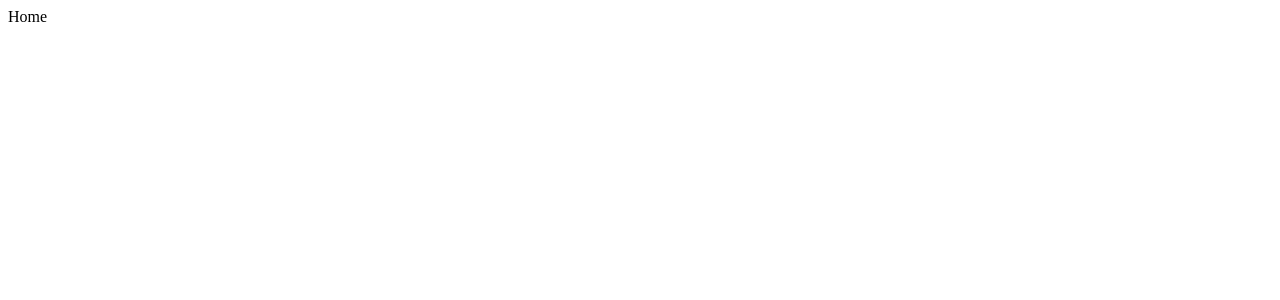
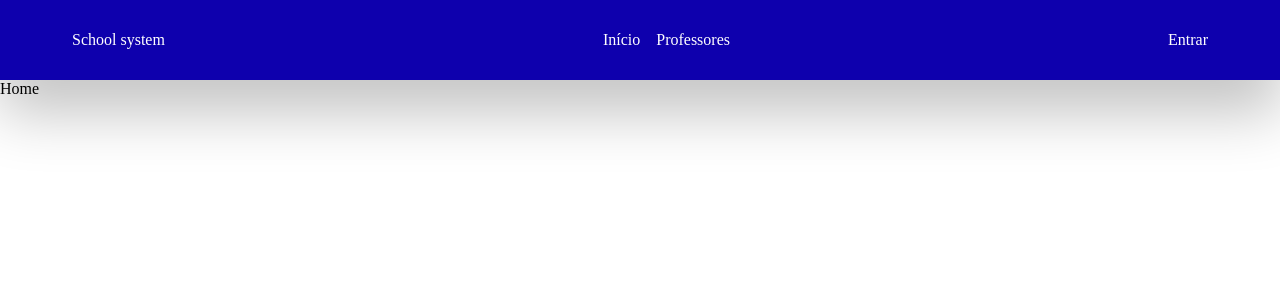
Before and after one commit to Doug-Vitor/school-system-web, a React (Vite) app: page / in a window 1280 px wide. Shown: the top 300 px of the page. Built offline with nearby package versions, Linux system fonts and the light colour scheme.

Commit message:
Navbar layout

```diff
--- a/src/App.tsx
+++ b/src/App.tsx
@@ -1,3 +1,8 @@
+import Navbar from './components/Navbar';
 import Routes from './routes';
 
-export default () => <Routes />
+export default () =>
+    <>
+        <Navbar />
+        <Routes />
+    </>;
--- /dev/null
+++ b/src/components/Navbar/Items/Authentication.tsx
@@ -0,0 +1,6 @@
+export default () =>
+    <ul>
+        <a href="#">
+            Entrar
+        </a>
+    </ul>
--- /dev/null
+++ b/src/components/Navbar/Items/Brand.scss
@@ -0,0 +1,3 @@
+nav .navbar-brand {
+    text-align: center;
+}
--- /dev/null
+++ b/src/components/Navbar/Items/Brand.tsx
@@ -0,0 +1,5 @@
+import './Brand.scss'
+export default () =>
+    <a href="/" className="navbar-brand">
+        School system
+    </a>;
--- /dev/null
+++ b/src/components/Navbar/Items/Main.tsx
@@ -0,0 +1,9 @@
+export default () =>
+    <ul>
+        <a href="#">
+            Início
+        </a>
+        <a href="#">
+            Professores
+        </a>
+    </ul>;
--- /dev/null
+++ b/src/components/Navbar/index.scss
@@ -0,0 +1,36 @@
+nav {
+    background-color: var(--primary-color);
+    color: var(--text-color);
+
+    display: flex;
+    align-items: center;
+    justify-content: space-between;
+
+    height: 10vh;
+    padding: 0 8vh;
+
+    box-shadow: 0 30px 60px 2px var(--shadow-color);
+
+    a, ul a {
+        margin: 1vh;
+        color: var(--text-color);
+        text-decoration: none;
+        transition: all .3s ease-in-out;
+
+        &:hover {
+            transform: scale(1.1);
+            text-decoration: underline;
+        }
+    }
+}
+
+@media (max-width: 600px) {
+    nav {
+        flex-direction: column;
+        height: fit-content;
+
+        a, ul {
+            padding: 1vh;
+        }
+    }
+}
--- /dev/null
+++ b/src/components/Navbar/index.tsx
@@ -0,0 +1,11 @@
+import Brand from './Items/Brand';
+import MainItems from './Items/Main';
+import AuthenticationItems from './Items/Authentication';
+
+import './index.scss'
+export default () =>
+    <nav>
+        <Brand />
+        <MainItems />
+        <AuthenticationItems />
+    </nav>;
--- /dev/null
+++ b/src/globals.scss
@@ -0,0 +1,21 @@
+$primary: #0e00ad;
+$text-color: #fff;
+$shadow-color: #c2c2c2;
+
+
+:root {
+    --primary-color: #{$primary};
+    --text-color: #{$text-color};
+    --shadow-color: #{$shadow-color};
+}
+
+* {
+    margin: 0;
+    padding: 0;
+}
+
+body, html {
+    width: 100%;
+    height: 100vh;
+    font-weight: 400;
+}
--- a/src/main.tsx
+++ b/src/main.tsx
@@ -1,4 +1,5 @@
-import ReactDOM from 'react-dom/client'
+import { createRoot } from 'react-dom/client'
 import App from './App'
 
-ReactDOM.createRoot(document.getElementById('root') as HTMLElement).render(<App />);
+import './globals.scss';
+createRoot(document.getElementById('root') as HTMLElement).render(<App />);
--- a/src/routes/index.tsx
+++ b/src/routes/index.tsx
@@ -6,7 +6,7 @@ import NotFound from '../pages/shared/NotFound';
 export default () =>
     <BrowserRouter>
         <Routes>
-            <Route caseSensitive path='/' element={<Home />} />
+            <Route path='/' element={<Home />} />
             <Route path='*' element={<NotFound />} />
         </Routes>
     </BrowserRouter>
--- a/tsconfig.json
+++ b/tsconfig.json
@@ -17,6 +17,5 @@
     "jsx": "react-jsx"
   },
   "include": ["src"],
-  "exclude": ["node_modules"],
   "references": [{ "path": "./tsconfig.node.json" }]
 }
```
Also changed, not shown: vite.config.ts (line endings or trailing spaces).
